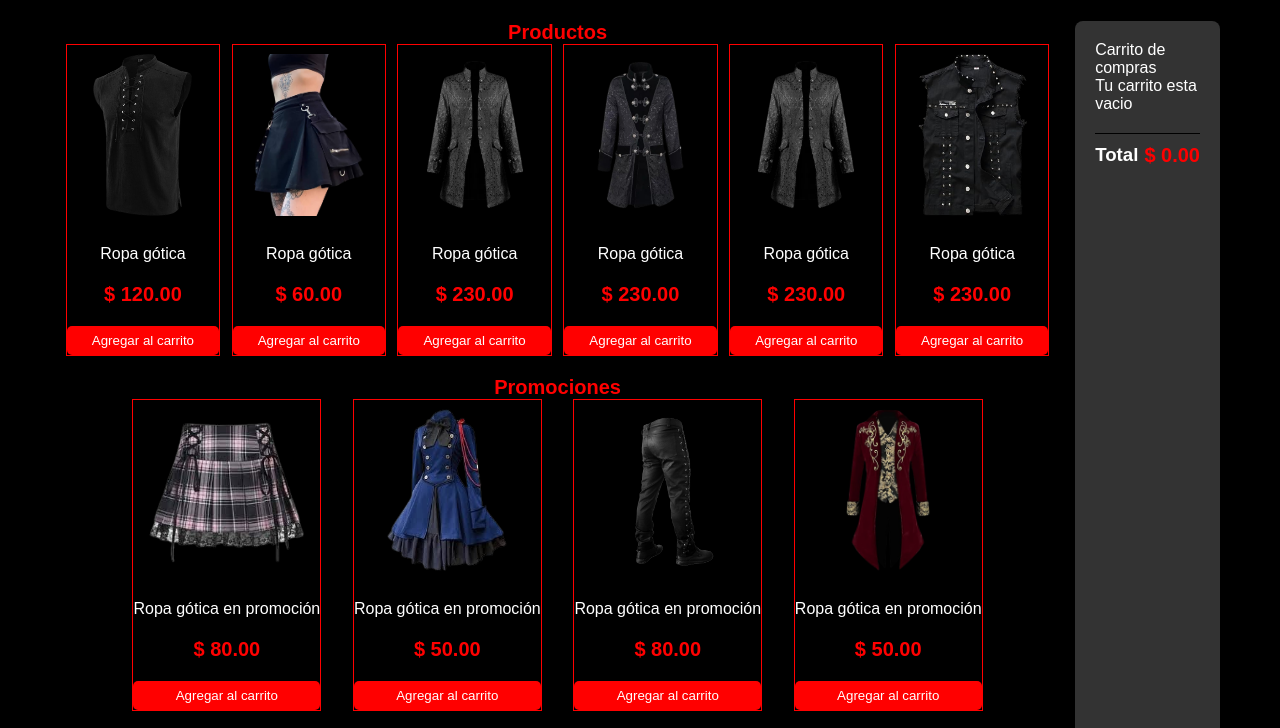
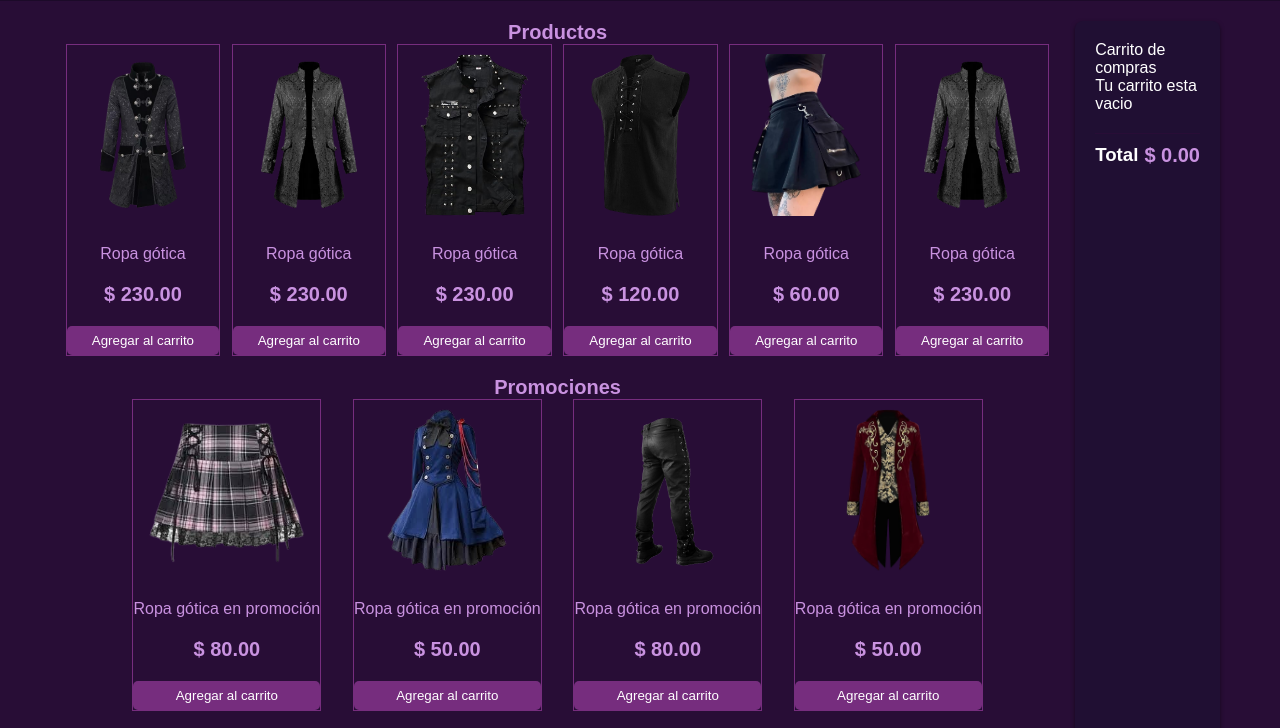
Before and after one commit to Mario-Quitia/Calculator, a plain HTML site: page Ecomerce/Ecomerce-morganastore/index.html in a window 1280 px wide. Shown: the part 68-796 px from the top of the page. Drawn offline with Linux system fonts and the light colour scheme; a web font is replaced by a local one.

Commit message:
Paleta de colores

```diff
--- a/Ecomerce/Ecomerce-morganastore/cartshop.js
+++ b/Ecomerce/Ecomerce-morganastore/cartshop.js
@@ -1,22 +1,22 @@
 // Definición inicial de la lista de productos.
 const product = [
   // Productos regulares
+  { id: 3, image: './producto4.png', title: 'Ropa gótica', price: 230, category: 'Productos' },
+  { id: 4, image: './producto3.png', title: 'Ropa gótica', price: 230, category: 'Productos' },
+  { id: 5, image: './producto5.png', title: 'Ropa gótica', price: 230, category: 'Productos' },
   { id: 0, image: './producto1.png', title: 'Ropa gótica', price: 120, category: 'Productos' },
-  { id: 1, image: '/producto2.png', title: 'Ropa gótica', price: 60, category: 'Productos' },
-  { id: 2, image: '/producto3.png', title: 'Ropa gótica', price: 230, category: 'Productos' },
-  { id: 3, image: '/producto4.png', title: 'Ropa gótica', price: 230, category: 'Productos' },
-  { id: 4, image: '/producto3.png', title: 'Ropa gótica', price: 230, category: 'Productos' },
-  { id: 5, image: '/producto5.png', title: 'Ropa gótica', price: 230, category: 'Productos' },
+  { id: 1, image: './producto2.png', title: 'Ropa gótica', price: 60, category: 'Productos' },
+  { id: 2, image: './producto3.png', title: 'Ropa gótica', price: 230, category: 'Productos' },
 
   // Productos en promoción
-  { id: 6, image: '/promocion1.png', title: 'Ropa gótica en promoción', price: 80, category: 'Promociones' },
-  { id: 7, image: '/Promocion2.png', title: 'Ropa gótica en promoción', price: 50, category: 'Promociones' },
-  { id: 8, image: '/promocion3.png', title: 'Ropa gótica en promoción', price: 80, category: 'Promociones' },
-  { id: 9, image: '/promocion4.png', title: 'Ropa gótica en promoción', price: 50, category: 'Promociones' },
+  { id: 6, image: './promocion1.png', title: 'Ropa gótica en promoción', price: 80, category: 'Promociones' },
+  { id: 7, image: './Promocion2.png', title: 'Ropa gótica en promoción', price: 50, category: 'Promociones' },
+  { id: 8, image: './promocion3.png', title: 'Ropa gótica en promoción', price: 80, category: 'Promociones' },
+  { id: 9, image: './promocion4.png', title: 'Ropa gótica en promoción', price: 50, category: 'Promociones' },
 
   // Novedades
-  { id: 10, image: '/novedades1.png', title: 'Ropa gótica nueva', price: 50, category: 'Novedades' },
-  { id: 11, image: '/novedades2.png', title: 'Ropa gótica nueva', price: 50, category: 'Novedades' }
+  { id: 10, image: './novedades1.png', title: 'Ropa gótica nueva', price: 50, category: 'Novedades' },
+  { id: 11, image: './novedades2.png', title: 'Ropa gótica nueva', price: 50, category: 'Novedades' }
 ];
 
 const loginButton = document.getElementById("loginButton");
--- a/Ecomerce/Ecomerce-morganastore/style.css
+++ b/Ecomerce/Ecomerce-morganastore/style.css
@@ -7,12 +7,12 @@
 
 body {
   font-family: 'Gothic A1', sans-serif; /* O una tipografía de tu elección */
-  background-color: #000; /* Fondo general negro */
-  color: #fff; /* Texto general blanco */
+  background-color: #280d36; /* Un tono de púrpura oscuro de la paleta como fondo general */
+  color: #c992e0; /* Un tono de púrpura claro de la paleta para el texto general */
 }
 
 header {
-  background-color: #000; /* Fondo negro para el header */
+  background-color: #1c0a29; /* Un tono ligeramente más oscuro para el header */
   padding: 1rem 0; /* Espaciado superior e inferior para el header */
 }
 
@@ -24,7 +24,7 @@ nav {
 }
 
 .logo {
-  color: #ff0000; /* Color rojo para 'Morgana' */
+  color: #762d7e; /* Un tono de púrpura medio para 'Morgana' */
   font-size: 2rem; /* Tamaño del logotipo */
 }
 
@@ -46,7 +46,7 @@ nav {
 }
 
 .nav-links a:hover {
-  color: #ff0000;
+  color: #762d7e; /* Color de resaltado para los enlaces al pasar el ratón */
 }
 
 .right-nav {
@@ -64,7 +64,7 @@ nav {
 }
 
 .icon-link:hover {
-  color: #ff0000;
+  color: #762d7e;
 }
 
 #icon-cart {
@@ -78,7 +78,7 @@ nav {
 }
 
 #count {
-  background-color: #ff0000;
+  background-color: #762d7e;
   color: #fff;
   border-radius: 50%;
   padding: 0.2em 0.4em;
@@ -114,27 +114,29 @@ nav {
   width: 25%; /* Ajusta según necesites */
   padding: 20px; /* Espacio interior */
   margin-left: 20px; /* Espacio desde el contenedor de productos */
-  background-color: #333; /* Fondo oscuro para el sidebar */
+  background-color: #200f33; /* Un tono más neutro para el sidebar */
   color: #fff; /* Texto claro */
   border-radius: 8px; /* Bordes redondeados */
-  box-shadow: 0 2px 4px rgba(0,0,0,0.1); /* Sombra sutil */
+  box-shadow: 0 2px 4px rgba(0,0,0,0.5); /* Sombra más marcada para efecto de profundidad */
 }
 
-.foot{
+.foot {
   display: flex;
   justify-content: space-between;
   margin: 20px 0px;
   padding: 10px 0px;
-  border-top: 1px solid #000;
+  border-top: 1px solid #280d36; /* Borde superior en un tono de púrpura oscuro */
 }
 
-.box{display: flex;
-flex-direction: column;
-align-items: center;
-justify-content: center;
-border: 1px solid #ff0000;;}
+.box {
+  display: flex;
+  flex-direction: column;
+  align-items: center;
+  justify-content: center;
+  border: 1px solid #762d7e; /* Borde en un tono de púrpura medio */
+}
 
-.img-box{
+.img-box {
   width: 100%;
   height: 180px;
   display: flex;
@@ -142,7 +144,7 @@ border: 1px solid #ff0000;;}
   justify-content: center;
 }
 
-.images{
+.images {
   max-width: 90%;
   max-height: 90%;
   object-fit: cover;
@@ -159,24 +161,27 @@ border: 1px solid #ff0000;;}
   justify-content: space-between;
   height: 110px;
 }
-h2{
+
+h2 {
   font-size: 20px;
-  color: #ff0000;
+  color: #c992e0; /* Título en un tono de púrpura claro */
 }
-button{
+
+button {
   width: 100%;
   position: relative;
   border: none;
   border-radius: 5px;
-  background-color: #ff0000;
+  background-color: #762d7e; /* Botón en un tono de púrpura medio */
   padding: 7px 25px;
   cursor: pointer;
   color: white;
 }
 
 button:hover {
-  background-color: #000;
+  background-color: #280d36; /* Color de fondo del botón al pasar el ratón */
 }
+
 .row-img {
   width: 80px; /* Asegura que el contenedor ocupe el ancho disponible */
   display: flex; /* Usa flexbox para alinear elementos internos */
```
